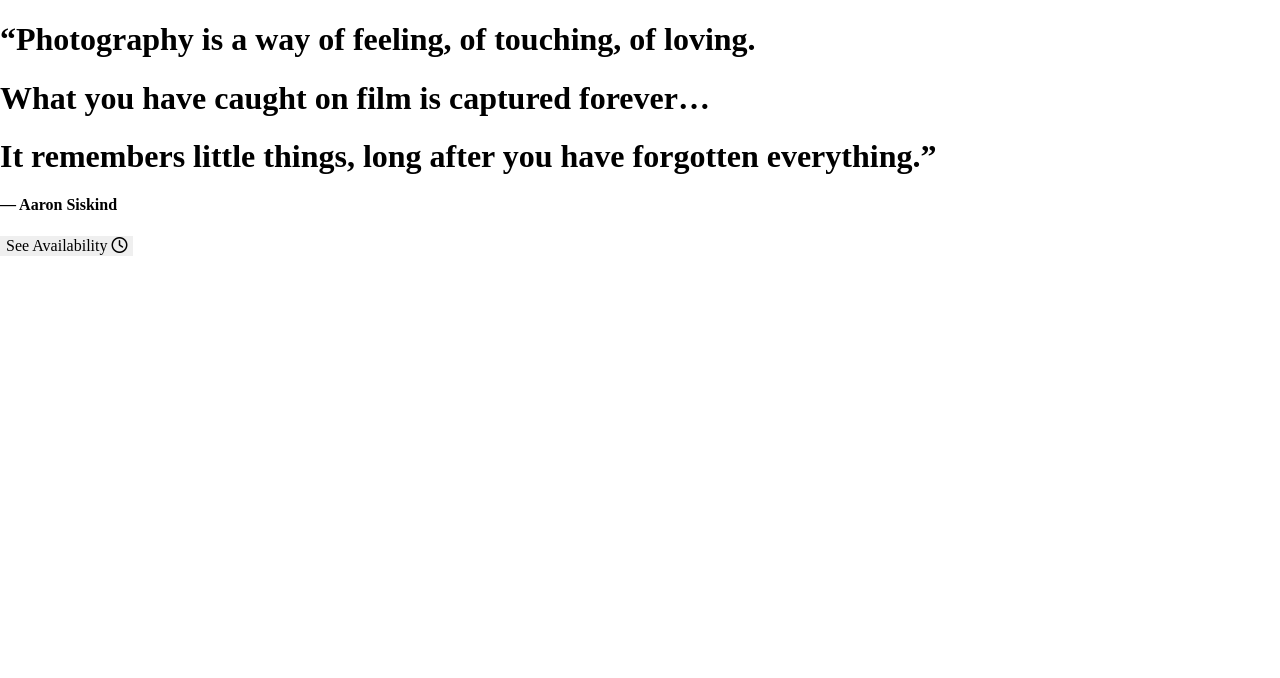
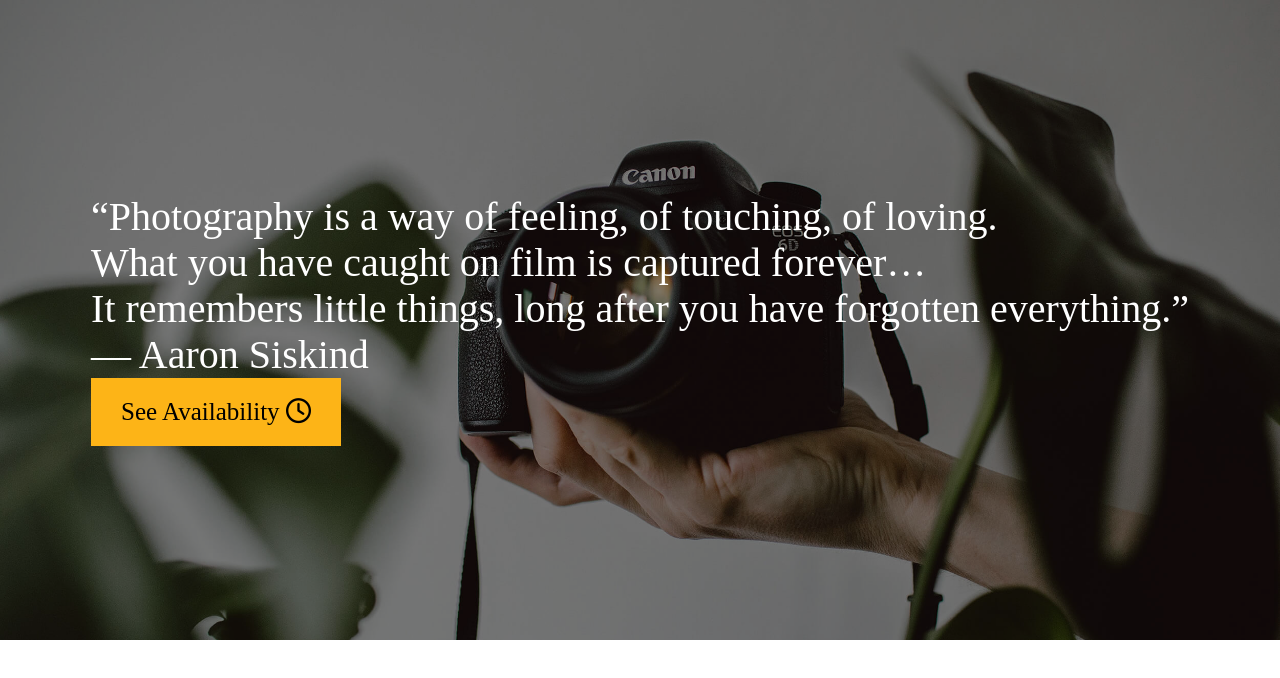
Before and after one commit to feliciawolfer/Wolfer_Motion, a website: page deploy/index.html in a window 1280 px wide. Drawn offline with Linux system fonts and the light colour scheme.

Commit message:
typography

```diff
--- a/dev/scss/base/_typography.scss
+++ b/dev/scss/base/_typography.scss
@@ -1,3 +1,6 @@
 /* =============
     Typography
 ============= */
+h1,h2,h4,h4{
+    margin: 0;
+}
--- a/dev/scss/helpers/_variables.scss
+++ b/dev/scss/helpers/_variables.scss
@@ -26,5 +26,8 @@ $screen-xxl-min: 1440px;
 // CSS Vars
 :root {
     --white: #fff;
+    --whiteO: 255,255,255;
     --black: #000;
+    --blackO: 0,0,0;
+    --yellow: #fdb417;
   }
--- /dev/null
+++ b/dev/scss/sections/_hero.scss
@@ -0,0 +1,38 @@
+#hero{
+    background-image: url("../img/hero.jpg");
+    background-size: cover;
+    background-position: center;
+    height: 80vh;
+    #overlay{
+        background-color: rgba(var(--blackO), 0.50);
+        height: 100%;
+        display: flex;
+        justify-content: center;
+        align-items: center;
+
+
+        section{
+
+            h1{
+                color: var(--white);
+                font-family: 'Bebas Neue';
+                font-weight: 400;
+                font-size: rem-calc(40)
+            }
+
+            h4{
+                color: var(--white);
+                font-family: 'Bebas Neue';
+                font-weight: 400;
+                font-size: rem-calc(40)
+
+            }
+            button{
+                border: none;
+                background-color: var(--yellow);
+                padding: 20px 30px;
+                font-size: rem-calc(25);
+            }
+        }
+    }
+}
--- a/dev/scss/styles.scss
+++ b/dev/scss/styles.scss
@@ -19,3 +19,4 @@
 @import "layout/_footer";
 
 // Sections Styles
+@import "sections/_hero";
```
Also changed, not shown: deploy/css/styles.css, 2 other files.
